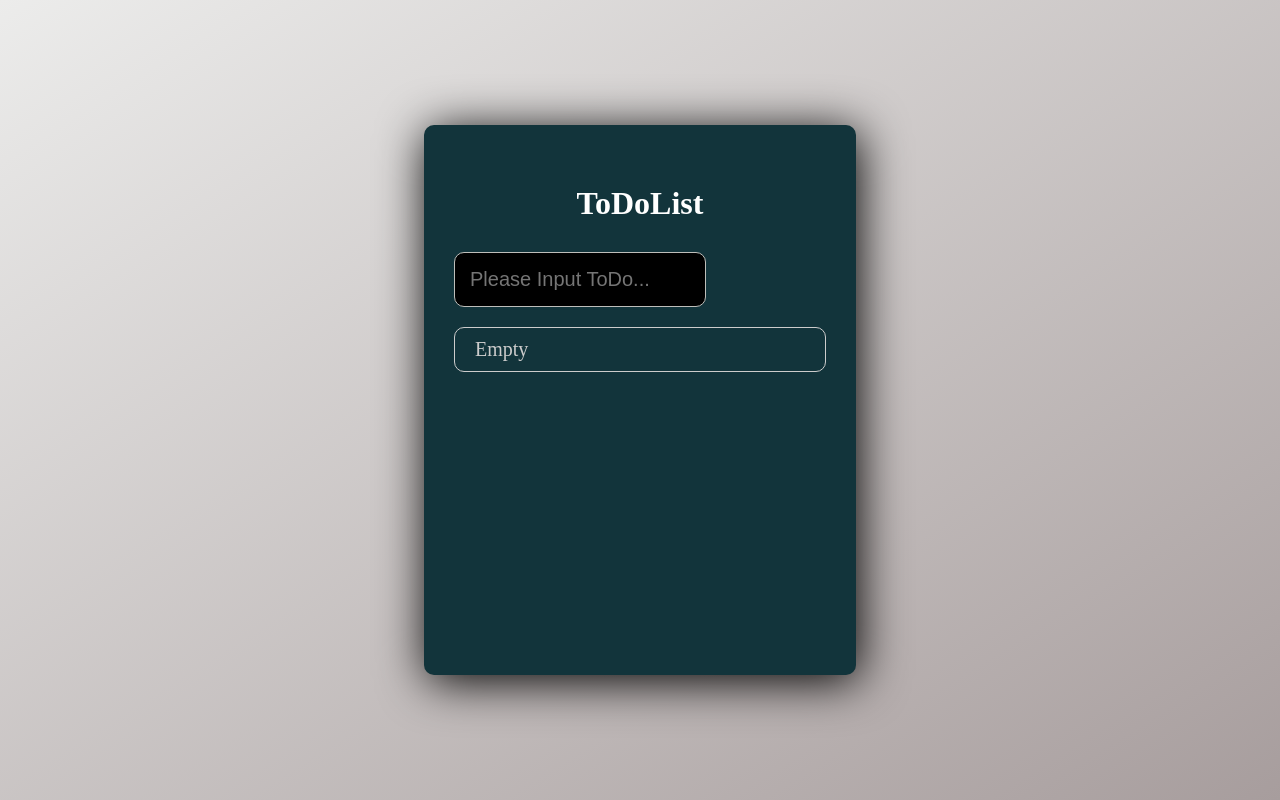
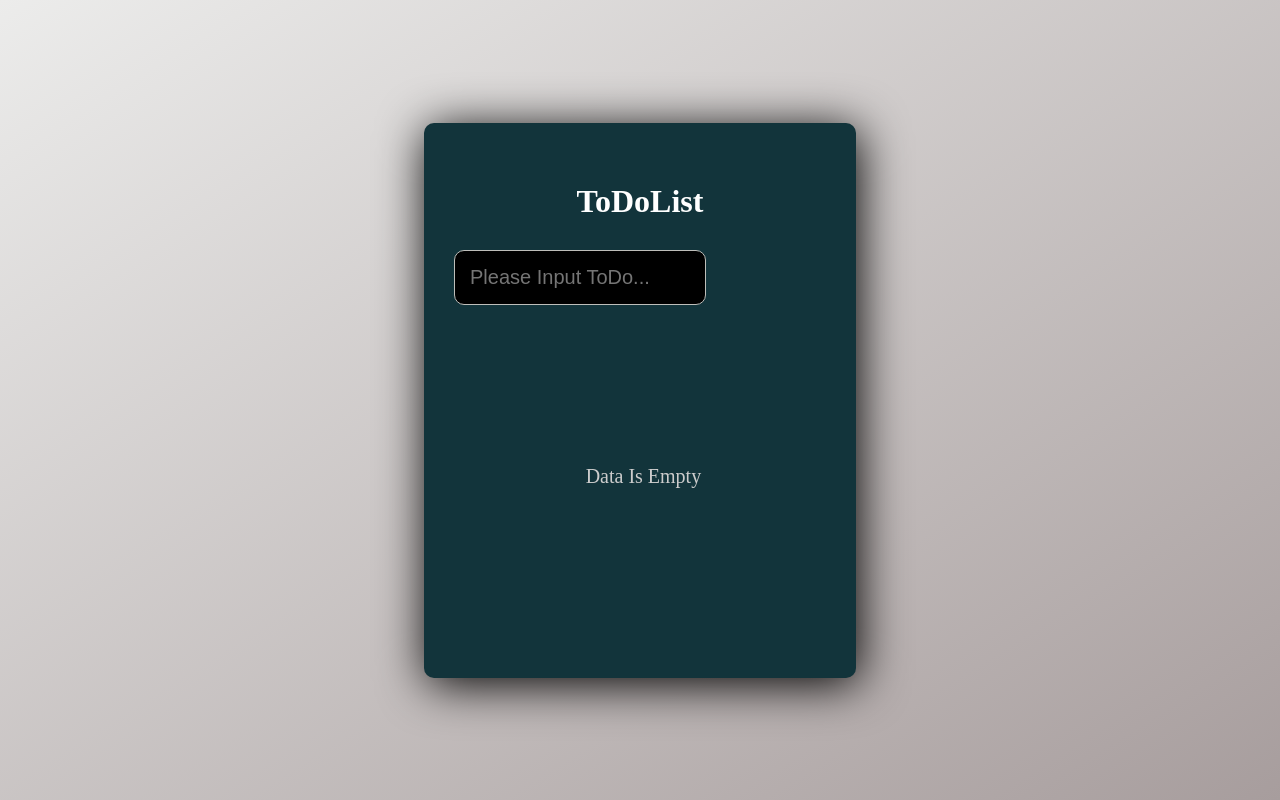
Before and after one commit to ThongMakara/react-todo-project, a React (Create React App) app: page / in a window 1280 px wide. Built offline with nearby package versions, Linux system fonts and the light colour scheme; the HTML template or start-up script is replaced by a standard one.

Commit message:
second commit

```diff
--- a/src/App.css
+++ b/src/App.css
@@ -57,7 +57,15 @@
   border-radius: 10px;
   padding: 10px;
   }
+  .list-empty-data {
+    display: flex;
+    margin: 150px 0;
+    border-radius: 10px;
+    margin-left: 20%;
+    padding: 10px;
+    text-align: center;
 
+    }
 .button-complete, .button-delete,
 .button-edit {
 border: none;
--- a/src/components/ToDoList.js
+++ b/src/components/ToDoList.js
@@ -13,10 +13,10 @@ const ToDosList = ({ todos, setTodos, setEditTodo }) => {
     }
     return <div className="card col-12 col-lg-4 login-card mt-2 hv-center">
         <ul> {
-            todos.length === 0 ? <li className="list-item" > <label
+            todos.length === 0 ? <li className="list-empty-data" > <label
                 className="list"
                 onChange={(event) => event.preventDefault()}
-            >Empty</label> </li> : todos.map((todo) => (
+            >Data Is Empty</label> </li> : todos.map((todo) => (
 
                 <li className="list-item" >
                     <input
```
